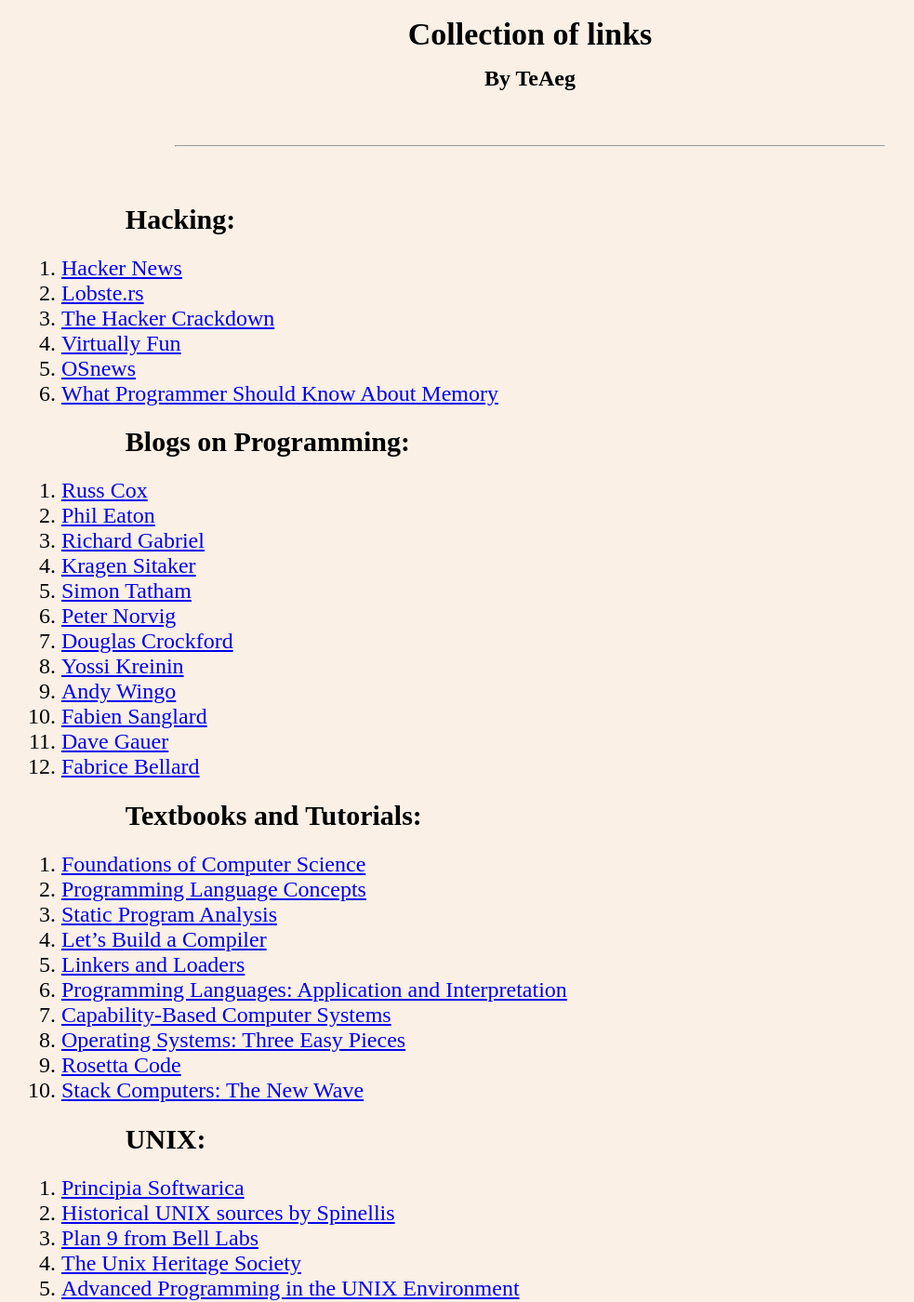
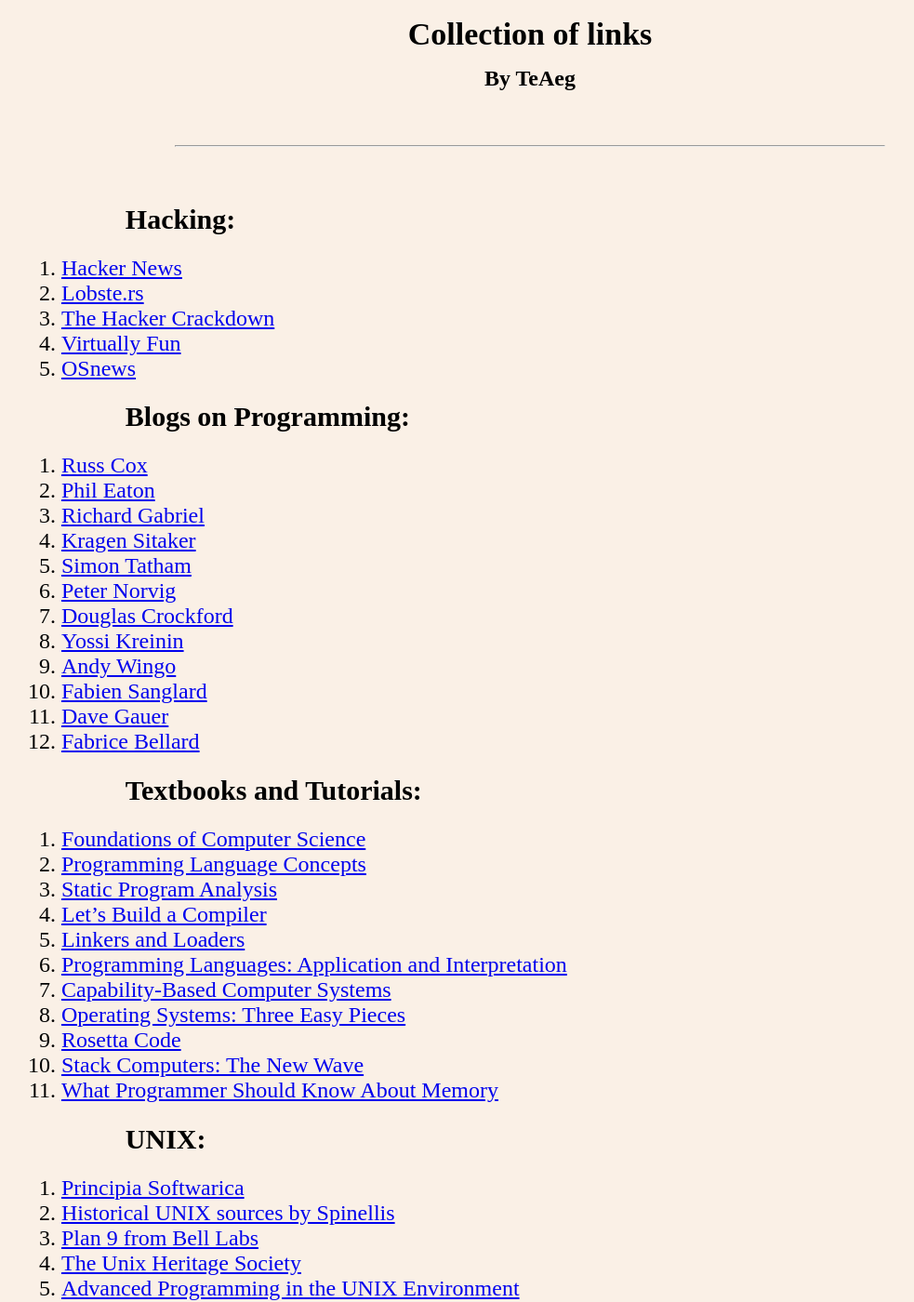
Before and after one commit to TeAeg/teaeg.github.io, a Jekyll site: the page built from index.md, in a window 1280 px wide and 1400 px high. Shown: the whole window at 93% size, without its empty margins (70-1053 px from the left). Built offline with Jekyll 4.4.1, drawn with Linux system fonts in a browser that asks for light colours; our own code applies the rules of GitHub Pages for plain Markdown files; part of the change alters nothing that is shown.

```diff
--- a/index.md
+++ b/index.md
@@ -4,7 +4,6 @@
 3. [The Hacker Crackdown](https://www.gutenberg.org/ebooks/101)
 4. [Virtually Fun](https://virtuallyfun.com)
 5. [OSnews](https://www.osnews.com)
-6. [What Programmer Should Know About Memory](https://people.freebsd.org/~lstewart/articles/cpumemory.pdf)
 
 ## Blogs on Programming:
 1. [Russ Cox](https://research.swtch.com)
@@ -31,6 +30,7 @@
 8. [Operating Systems: Three Easy Pieces](https://pages.cs.wisc.edu/~remzi/OSTEP)
 9. [Rosetta Code](https://rosettacode.org)
 10. [Stack Computers: The New Wave](https://users.ece.cmu.edu/~koopman/stack_computers/index.html)
+11. [What Programmer Should Know About Memory](https://people.freebsd.org/~lstewart/articles/cpumemory.pdf)
 
 ## UNIX:
 1. [Principia Softwarica](https://principia-softwarica.org)
```
